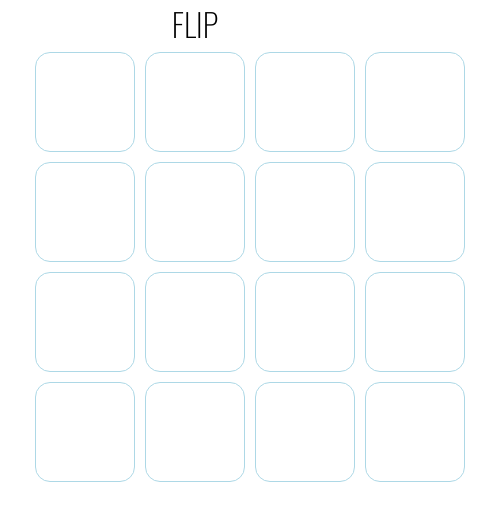
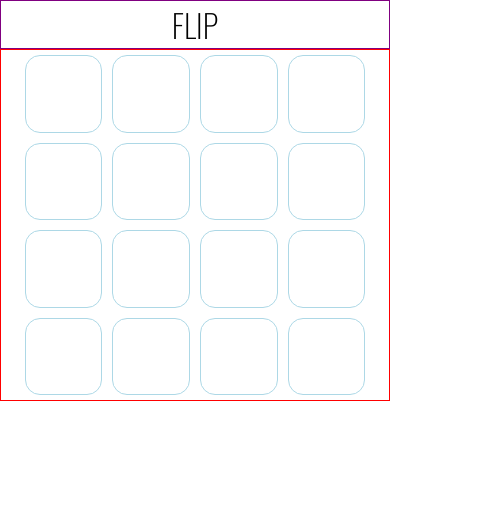
Before and after one commit to TheComeBackGuy/Butty-Butts, a React (Create React App) app: page / in a window 390 px wide. Shown: the top 520 px of the page, 500 px wide, since content can reach past the window. Built offline with nearby package versions, Linux system fonts and the light colour scheme.

Commit message:
game is now mobile responsive. Also added fb card.

```diff
--- a/public/index.html
+++ b/public/index.html
@@ -5,17 +5,19 @@
     <link rel="icon" href="%PUBLIC_URL%/favicon.ico" />
     <meta name="viewport" content="width=device-width, initial-scale=1" />
     <meta name="theme-color" content="#000000" />
-    <meta
-      name="description"
-      content="React project to create replica of memory game"
-    />
+    <meta name="description" content="A game of matching butts" />
     <link rel="apple-touch-icon" href="%PUBLIC_URL%/logo192.png" />
     <link rel="manifest" href="%PUBLIC_URL%/manifest.json" />
+
+    <meta property="og:title" content="Butty Butts" />
+    <meta property="og:type" content="games.plays" />
+    <meta property="og:url" content="https://flip-hart.netlify.app/" />
+    <meta property="og:image" content="%PUBLIC_URL%/fb-card.jpg" />
 
     <title>FLIP</title>
   </head>
   <body>
     <noscript>You need to enable JavaScript to run this app.</noscript>
     <div id="root"></div>
-   </body>
+  </body>
 </html>
--- a/src/App.js
+++ b/src/App.js
@@ -31,18 +31,25 @@ const Button = styled.button`
 `;
 
 const Logo = styled.h1`
+  text-align: center;
   font-family: Oswald, sans;
   font-weight: 200;
   margin: 0 auto;
+  border: 1px solid purple;
 `;
 const GameContainer = styled.section`
   display: flex;
-  width: 500px;
+  width: 100%;
+  min-width: 225px;
   // aspect-ratio: 1/1;
   flex-flow: row wrap;
   margin: 0 auto;
   align-items: flex-start;
   justify-content: center;
+  border: 1px solid red;
+  @media (max-width: 600px) {
+    width: inherit;
+  }
 `;
 
 export default function App() {
--- a/src/Components/Card.jsx
+++ b/src/Components/Card.jsx
@@ -26,18 +26,20 @@ const CardInner = styled.div`
 const CardContainer = styled.button`
   position: relative;
   background-color: transparent;
-  width: 100px;
-  height: 100px;
+  width: 20%;
+  min-width: 25px;
+  // height: 100px;
+  aspect-ratio: 1/1;
   border: 2px solid black;
   perspective: 1000px;
   transition: 0.8s;
   transform-style: preserve-3d;
   border: none;
   margin: 5px 5px;
+  /* border: 3px solid red; */
   &:hover ${CardInner} {
     cursor: pointer;
     /* transform: rotateY(180deg); */
-    /* border: 3px solid red; */
   }
 `;
 const CardFront = styled.div`
--- a/src/index.css
+++ b/src/index.css
@@ -16,9 +16,11 @@
   flex-flow: row wrap;
 }
 
-
 body {
-  margin: 0;
+  display: flex;
+  width: 100%;
+  flex-flow: column nowrap;
+  align-items: center;
   font-family: -apple-system, BlinkMacSystemFont, 'Segoe UI', 'Roboto', 'Oxygen',
     'Ubuntu', 'Cantarell', 'Fira Sans', 'Droid Sans', 'Helvetica Neue',
     sans-serif;
```
Also changed, not shown: src/images/fb-card.gif (added).
